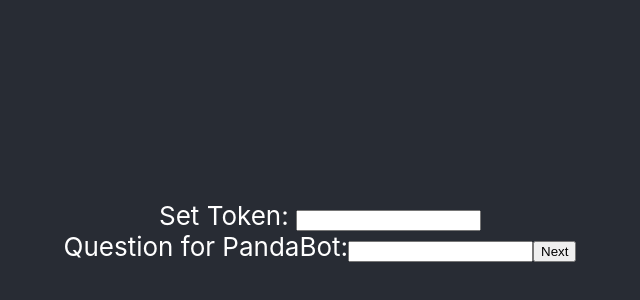
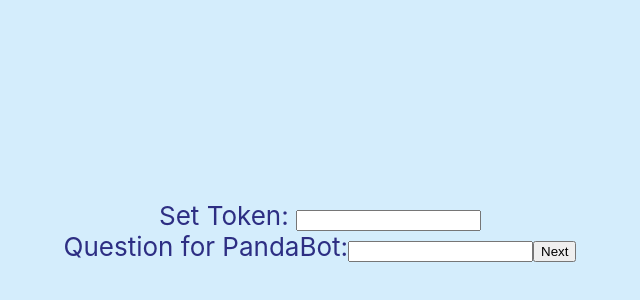
Before and after one commit to JoeRickard-Pace/PandaBot, a React (Create React App) app: page / in a window 1280 px wide. Shown: the part 24-324 px from the top of the page, without its empty margins (320-960 px from the left). Built offline with nearby package versions, Linux system fonts and the light colour scheme.

Commit message:
Changed colors to fit brand

```diff
--- a/package.json
+++ b/package.json
@@ -10,6 +10,7 @@
     "react": "^18.2.0",
     "react-dom": "^18.2.0",
     "react-scripts": "5.0.1",
+    "react-spinners": "^0.13.8",
     "web-vitals": "^2.1.4"
   },
   "scripts": {
--- a/src/App.css
+++ b/src/App.css
@@ -2,14 +2,17 @@
   text-align: center;
 }
 .App-header {
-  background-color: #282c34;
+  /* background-color: #282c34; */
+    background-color: #d4edfc;
+
   min-height: 100vh;
   display: flex;
   flex-direction: column;
   align-items: center;
   justify-content: center;
   font-size: calc(10px + 2vmin);
-  color: white;
+  /* color: white; */
+  color: #2d2e83;
 }
 
 .App-link {
--- a/src/components/RequestForm.jsx
+++ b/src/components/RequestForm.jsx
@@ -1,5 +1,5 @@
 import React, { useState } from "react";
-
+import {PulseLoader} from "react-spinners"
 const RequestForm = ({ token }) => {
   const [spinner, setSpinner] = useState(false);
   const [prompt, setPrompt] = useState("");
@@ -54,7 +54,9 @@ const RequestForm = ({ token }) => {
         </label>
         <button type="submit">Next</button>
       </form>
-      <p className="bot-response">{spinner ? "Loading" : response}</p>
+      <p className="bot-response">
+        {spinner ? <PulseLoader color="#f79421" /> : response}
+      </p>
     </>
   );
 };
```
Also changed, not shown: 1 other file (tests, documents, lock files or other folders).
